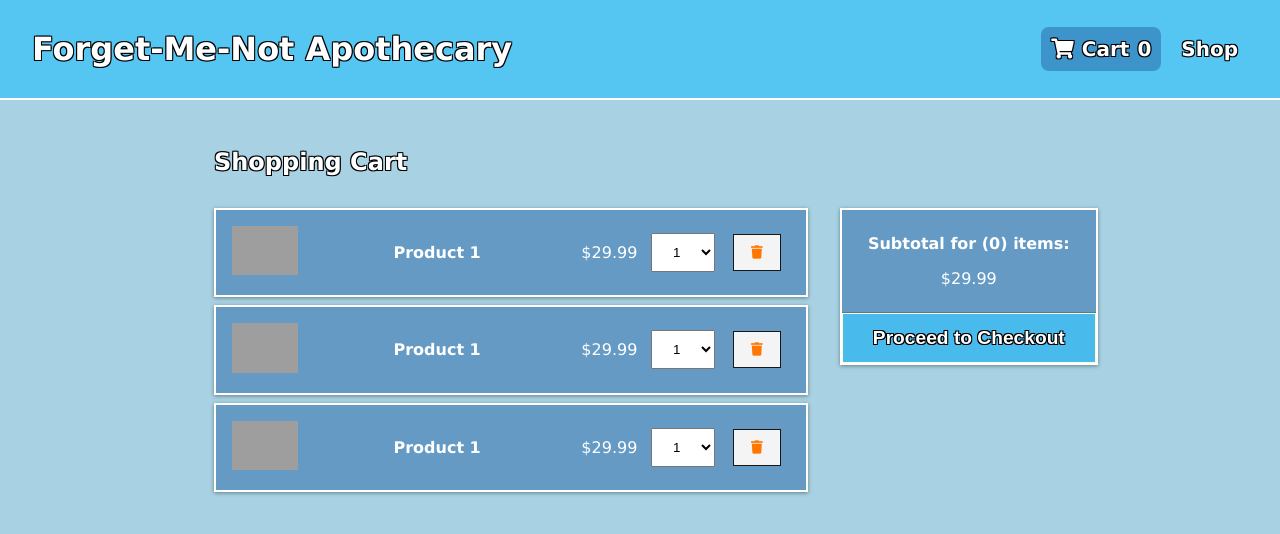
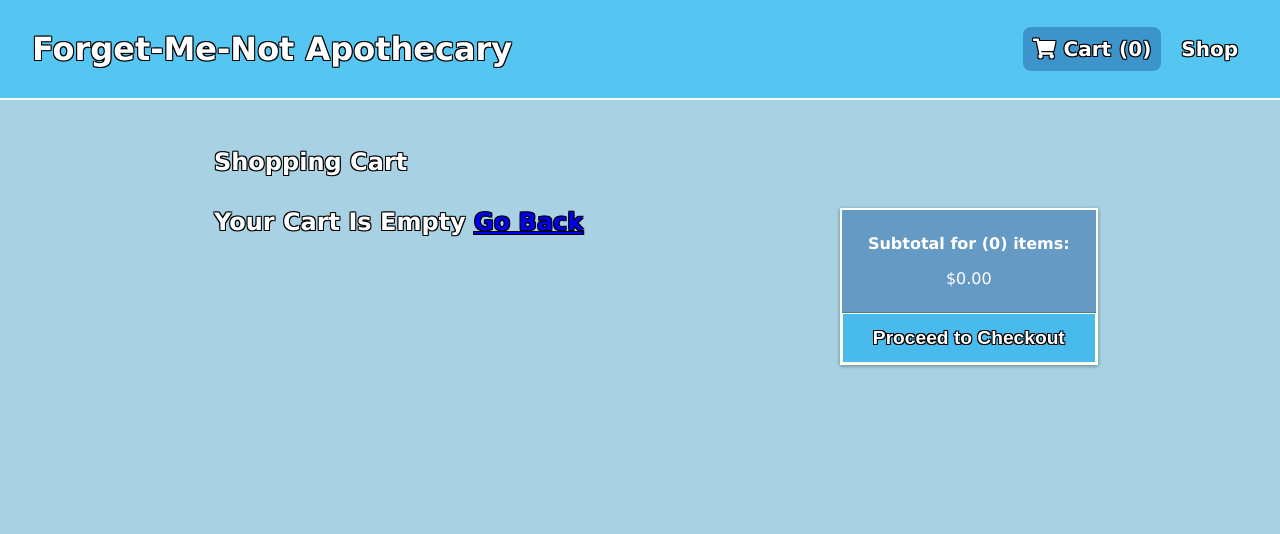
Before and after one commit to PhilipBDev/Forget-Me-Not-Apothecary---Client, a React (Create React App) app: page /cart in a window 1280 px wide. Shown: the top 534 px of the page. Built offline with nearby package versions, Linux system fonts and the light colour scheme; grey boxes are pictures that could not be loaded.

Commit message:
Finished with Redux.

```diff
--- a/src/components/content/ProductPage.js
+++ b/src/components/content/ProductPage.js
@@ -1,47 +1,81 @@
 import styled from 'styled-components';
+import { useState, useEffect } from 'react';
+import { useSelector, useDispatch } from 'react-redux';
 
-const ProductPage = () => {
+// Actions
+import { getProductDetails } from '../../redux/actions/productActions';
+import { addToCart } from '../../redux/actions/cartActions';
+
+const ProductPage = ({ match, history }) => {
+  const [qty, setQty] = useState(1);
+  const dispatch = useDispatch();
+
+  const productDetails = useSelector((state) => state.getProductDetails);
+  const { loading, error, product } = productDetails;
+
+  useEffect(() => {
+    if (product && match.params.id !== product._id) {
+      dispatch(getProductDetails(match.params.id));
+    }
+  }, [dispatch, match, product]);
+
+  const addToCartHandler = () => {
+    dispatch(addToCart(product._id, qty));
+    history.push('/cart');
+  };
+
   return (
     <ProductStyle>
+      {loading ? (
+        <Header>Loading...</Header>
+      ) : error ? (
+        <Header>{error}</Header>
+      ) : (
+        <>
           <LeftSide>
             <LeftImageSection>
-          <LeftImage
-            src="https://www.edenbrothers.com/store/media/Seeds-Flowers/resized/SFFOR113-1_medium.jpg"
-            alt="product name"
-          />
+              <LeftImage src={product.imageUrl} alt={product.name} />
             </LeftImageSection>
 
             <LeftInfo>
-          <LeftName>Product 1</LeftName>
-          <LeftDescription>
-            Lorem ipsum dolor sit amet consectetur adipisicing elit. Libero
-            dolor suscipit impedit asperiores expedita quod.
-          </LeftDescription>
+              <LeftName>{product.name}</LeftName>
+              <LeftDescription>{product.description}</LeftDescription>
             </LeftInfo>
           </LeftSide>
 
           <RightSide>
             <RightInfo>
               <RightParagraph>
-            Price: <span>$29.99</span>
+                Price: <span>{product.price}</span>
               </RightParagraph>
               <RightParagraph>
-            Status: <span>In Stock</span>
+                Status:{' '}
+                <span>
+                  {product.countInStock > 0 ? 'In Stock' : 'Out of Stock'}
+                </span>
               </RightParagraph>
               <RightParagraph>
                 Qty:
-            <RightSelect>
-              <option value="1">1</option>
-              <option value="2">2</option>
-              <option value="3">3</option>
-              <option value="4">4</option>
+                <RightSelect
+                  value={qty}
+                  onChange={(e) => setQty(e.target.value)}
+                >
+                  {[...Array(product.countInStock).keys()].map((x) => (
+                    <option key={x + 1} value={x + 1}>
+                      {x + 1}
+                    </option>
+                  ))}
                 </RightSelect>
               </RightParagraph>
               <RightButtonSection>
-            <RightButton type="button">Add To Cart</RightButton>
+                <RightButton type="button" onClick={addToCartHandler}>
+                  Add To Cart
+                </RightButton>
               </RightButtonSection>
             </RightInfo>
           </RightSide>
+        </>
+      )}
     </ProductStyle>
   );
 };
@@ -185,3 +219,13 @@ const RightButton = styled.button`
     font-size: 1.2rem;
   }
 `;
+
+const Header = styled.h2`
+  font-size: 1.75rem;
+  color: #fff;
+  margin-bottom: 1rem;
+  margin-left: 8px;
+  padding-top: 1rem;
+  text-shadow: -1px -1px 0 #000, 1px -1px 0 #000, -1px 1px 0 #000,
+    1px 1px 0 #000;
+`;
--- a/src/components/order/Cart.js
+++ b/src/components/order/Cart.js
@@ -1,19 +1,60 @@
 import styled from 'styled-components';
+import { useSelector, useDispatch } from 'react-redux';
+import { Link } from 'react-router-dom';
+import { useEffect } from 'react';
 import SingleItem from './SingleItem';
 
+import { addToCart, removeFromCart } from '../../redux/actions/cartActions';
+
 const Cart = () => {
+  const dispatch = useDispatch();
+
+  const cart = useSelector((state) => state.cart);
+  const { cartItems } = cart;
+
+  useEffect(() => {}, []);
+
+  const qtyChangeHandler = (id, qty) => {
+    dispatch(addToCart(id, qty));
+  };
+
+  const removeFromCartHandler = (id) => {
+    dispatch(removeFromCart(id));
+  };
+
+  const getCartCount = () => {
+    return cartItems.reduce((qty, item) => Number(item.qty) + qty, 0);
+  };
+
+  const getCartSubTotal = () => {
+    return cartItems
+      .reduce((price, item) => price + item.price * item.qty, 0)
+      .toFixed(2);
+  };
+
   return (
     <CartStyle>
       <LeftSide>
         <CartHeader>Shopping Cart</CartHeader>
-        <SingleItem />
-        <SingleItem />
-        <SingleItem />
+        {cartItems.length === 0 ? (
+          <CartHeader>
+            Your Cart Is Empty <Link to="/">Go Back</Link>
+          </CartHeader>
+        ) : (
+          cartItems.map((item) => (
+            <SingleItem
+              key={item.product}
+              item={item}
+              qtyChangeHandler={qtyChangeHandler}
+              removeHandler={removeFromCartHandler}
+            />
+          ))
+        )}
       </LeftSide>
       <RightSide>
         <CartInfo>
-          <CartSubtotal>Subtotal for (0) items:</CartSubtotal>
-          <CartPrice>$29.99</CartPrice>
+          <CartSubtotal>Subtotal for ({getCartCount()}) items:</CartSubtotal>
+          <CartPrice>${getCartSubTotal()}</CartPrice>
         </CartInfo>
         <ButtonStyle>
           <CheckoutBtn>Proceed to Checkout</CheckoutBtn>
--- a/src/components/order/SingleItem.js
+++ b/src/components/order/SingleItem.js
@@ -1,29 +1,30 @@
 import styled from 'styled-components';
 import { Link } from 'react-router-dom';
 
-const SingleItem = () => {
+const SingleItem = ({ item, qtyChangeHandler, removeHandler }) => {
   return (
     <ItemStyle>
       <div>
-        <img
-          src="https://www.edenbrothers.com/store/media/Seeds-Flowers/resized/SFFOR113-1_medium.jpg"
-          alt="product name"
-        />
+        <img src={item.imageUrl} alt={item.name} />
       </div>
 
-      <ItemName to={`/product/${1919}`} className="cartitem-name">
-        <p>Product 1</p>
+      <ItemName to={`/product/${item.product}`}>
+        <p>{item.name}</p>
       </ItemName>
-      <ItemPrice>$29.99</ItemPrice>
+      <ItemPrice>{item.price}</ItemPrice>
 
-      <ItemSelect className="cartitem-select">
-        <option value="1">1</option>
-        <option value="2">2</option>
-        <option value="3">3</option>
-        <option value="4">4</option>
+      <ItemSelect
+        value={item.qty}
+        onChange={(e) => qtyChangeHandler(item.product, e.target.value)}
+      >
+        {[...Array(item.countInStock).keys()].map((x) => (
+          <option key={x + 1} value={x + 1}>
+            {x + 1}
+          </option>
+        ))}
       </ItemSelect>
 
-      <DeleteItem className="cartitem-deleteBtn">
+      <DeleteItem onClick={() => removeHandler(item.product)}>
         <i className="fas fa-trash"></i>
       </DeleteItem>
     </ItemStyle>
--- a/src/components/site/SideDrawer.js
+++ b/src/components/site/SideDrawer.js
@@ -1,7 +1,15 @@
 import styled from 'styled-components';
 import { Link } from 'react-router-dom';
+import { useSelector } from 'react-redux';
 
 const SideDrawer = ({ show }) => {
+  const cart = useSelector((state) => state.cart);
+  const { cartItems } = cart;
+
+  const getCartCount = () => {
+    return cartItems.reduce((qty, item) => Number(item.qty) + qty, 0);
+  };
+
   return (
     <StyleSideDrawer show={show}>
       <Li>
@@ -9,7 +17,7 @@ const SideDrawer = ({ show }) => {
           <CartLink to="/cart">
             <i className="fas fa-shopping-cart"></i>
             <CartNav>Cart</CartNav>
-            <CartNav>0</CartNav>
+            <CartNav>({getCartCount()})</CartNav>
           </CartLink>
         </CartButton>
       </Li>
--- a/src/redux/reducers/productReducers.js
+++ b/src/redux/reducers/productReducers.js
@@ -30,7 +30,7 @@ export const getProductDetailsReducer = (state = { product: {} }, action) => {
       };
     case actionTypes.GET_PRODUCT_DETAILS_SUCCESS:
       return {
-        loading: true,
+        loading: false,
         product: action.payload,
       };
     case actionTypes.GET_PRODUCT_DETAILS_FAIL:
--- a/src/redux/store.js
+++ b/src/redux/store.js
@@ -17,8 +17,19 @@ const reducer = combineReducers({
 
 const middleware = [thunk];
 
+const cartItemsInLocalStorage = localStorage.getItem('cart')
+  ? JSON.parse(localStorage.getItem('cart'))
+  : [];
+
+const INITIAL_STATE = {
+  cart: {
+    cartItems: cartItemsInLocalStorage,
+  },
+};
+
 const store = createStore(
   reducer,
+  INITIAL_STATE,
   composeWithDevTools(applyMiddleware(...middleware))
 );
 
```
Lines whose indentation alone changed are shown as unchanged.
